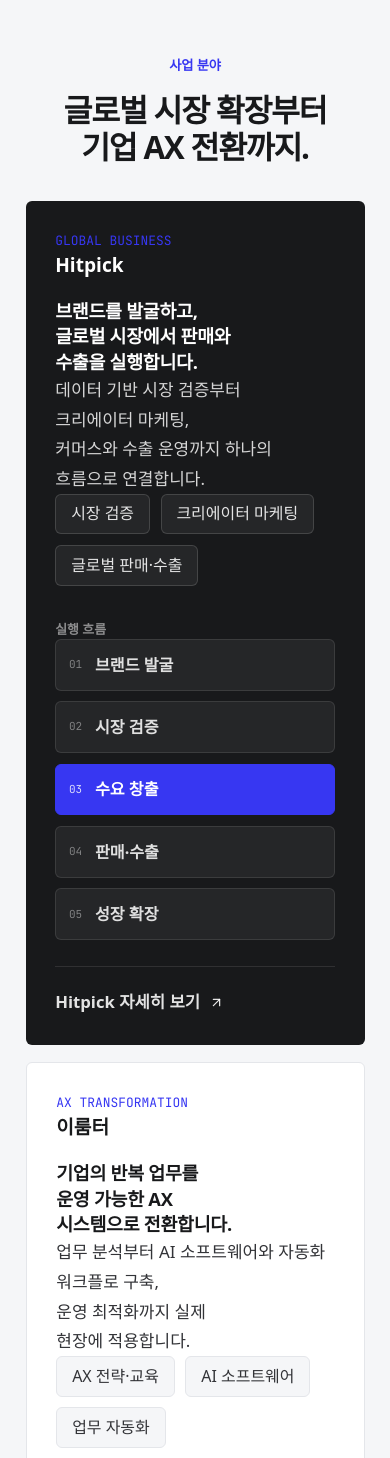
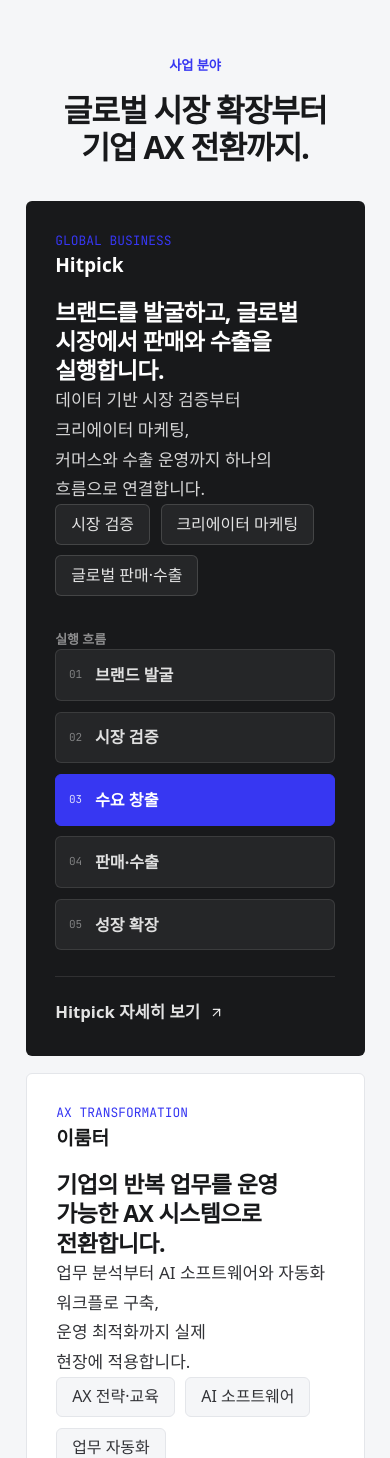
Before and after one commit to kimue7057/ERUTY_HOMEPAGE, a React (Vite) app: page / in a window 390 px wide. Shown: the part 2107-3565 px from the top of the page. Built offline with nearby package versions, Linux system fonts and the light colour scheme; a web font is replaced by a local one.

Commit message:
fix: polish responsive typography after visual QA

```diff
--- a/src/app/pages/HomePage.tsx
+++ b/src/app/pages/HomePage.tsx
@@ -1166,10 +1166,9 @@
               {t.panelA.service}
             </div>
             <h3
-              className="eruty-card-title mb-5"
+              className="eruty-subsection-title eruty-preline-desktop mb-5"
               style={{
                 color: "#FFFFFF",
-                whiteSpace: "pre-line",
                 maxWidth: 520,
               }}
             >
@@ -1235,10 +1234,9 @@
               {t.panelB.service}
             </div>
             <h3
-              className="eruty-card-title mb-5"
+              className="eruty-subsection-title eruty-preline-desktop mb-5"
               style={{
                 color: NEAR_BLACK,
-                whiteSpace: "pre-line",
                 maxWidth: 520,
               }}
             >
```
